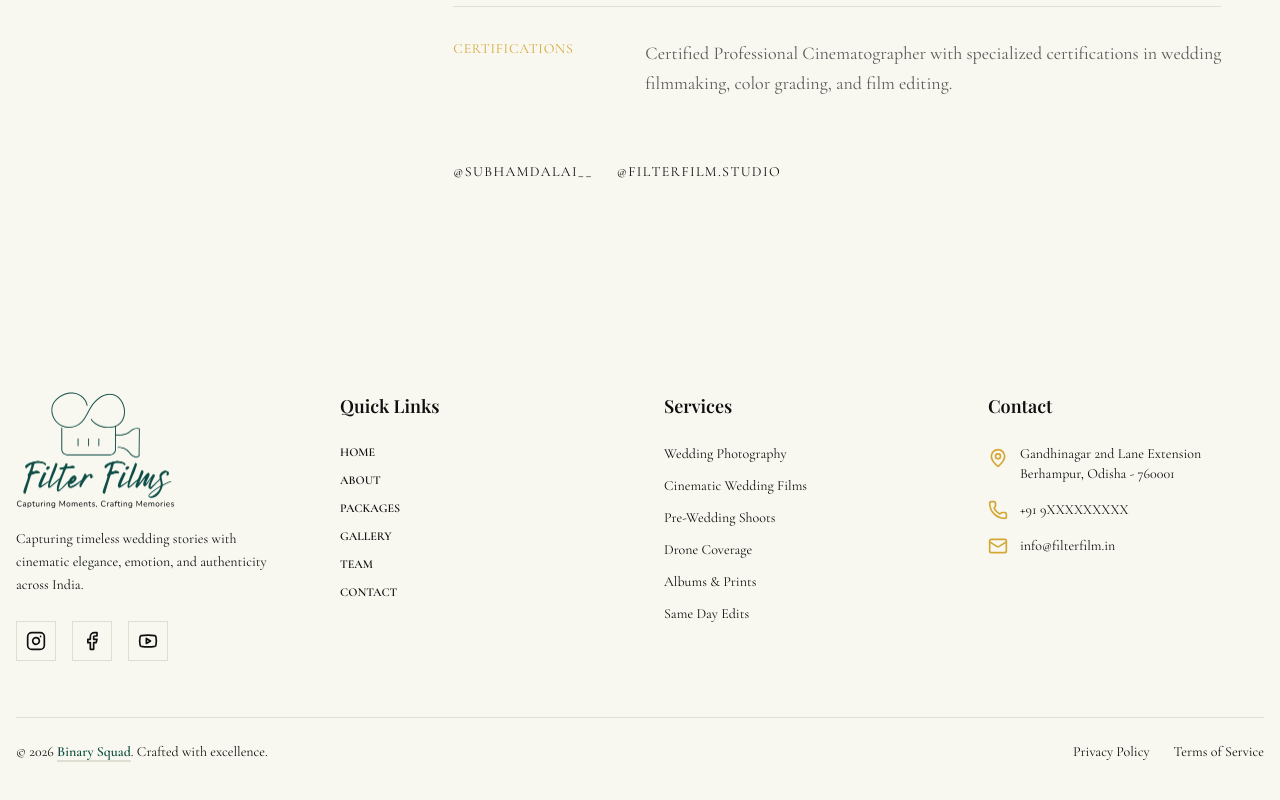
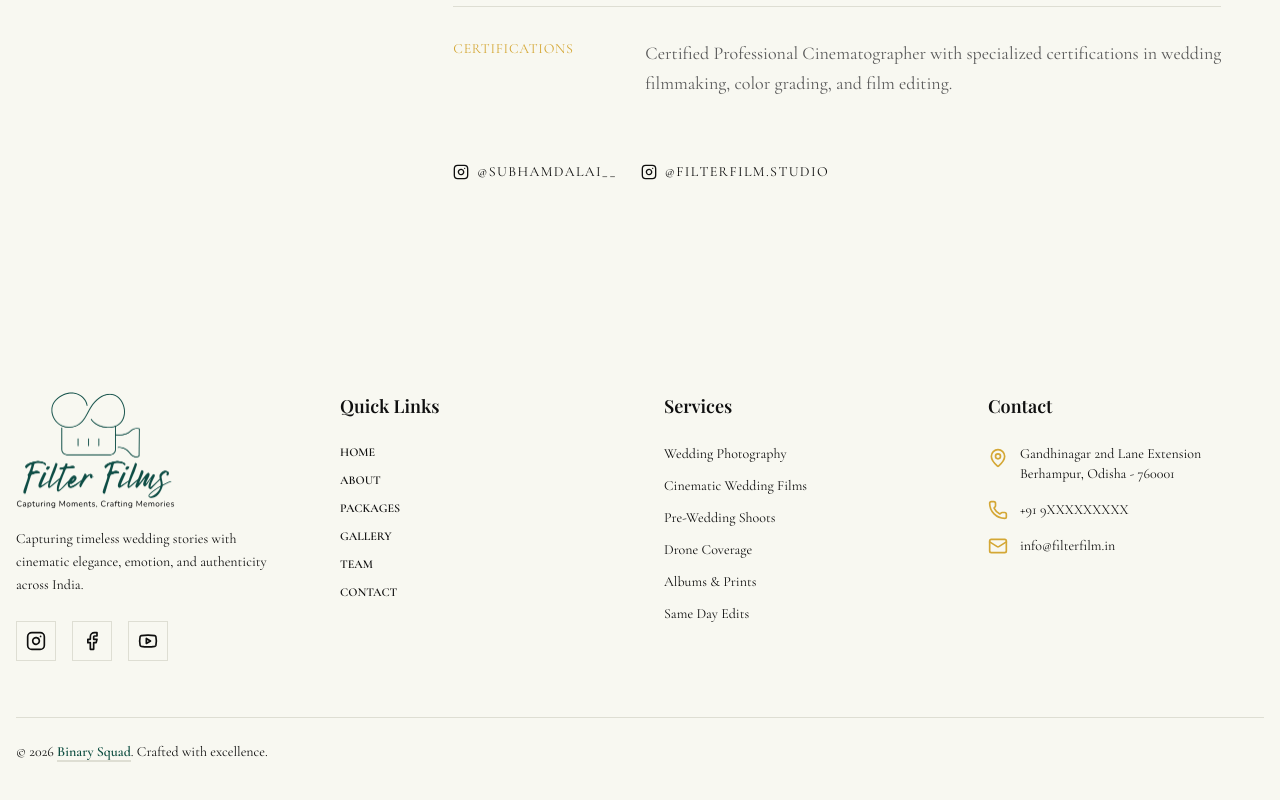
Before and after one commit to binarysquadd/filterfilms, a Next.js app: page /src/public/our-team in a window 1280 px wide. Shown: the part 1077-1877 px from the top of the page. Built offline with nearby package versions, Linux system fonts and the light colour scheme; no server answers; a web font is replaced by a local one.

Commit message:
chore: minor fix logo

```diff
--- a/app/(auth)/layout.tsx
+++ b/app/(auth)/layout.tsx
@@ -34,13 +34,23 @@ export default function AuthLayout({ children }: { children: React.ReactNode })
 
         <div className="relative z-10 flex flex-col items-center justify-center flex-1 text-center">
           <Image
-            src="/logo/white-logo.png"
+            src="/logo/white.png"
             alt="Filter Film Studio Logo"
             width={260}
             height={120}
             priority
-            className="object-contain w-full h-auto mb-8"
+            className="object-contain w-80 h-auto mb-8"
           />
+        </div>
+        <div className="relative z-10 text-center text-ivory text-xl pb-4">
+          &copy; {new Date().getFullYear()} Software Experience Crafted By{' '}
+          <Link
+            href="https://binarysquad.pages.dev/"
+            target="_blank"
+            className="underline text-muted"
+          >
+            Binary Squad
+          </Link>
         </div>
       </div>
 
--- a/app/src/components/common/Footer.tsx
+++ b/app/src/components/common/Footer.tsx
@@ -108,14 +108,14 @@ export default function Footer() {
             </Link>
             . Crafted with excellence.
           </p>
-          <div className="flex gap-6">
+          {/* <div className="flex gap-6">
             <Link href="#" className="hover:text-gold transition-colors">
               Privacy Policy
             </Link>
             <Link href="#" className="hover:text-gold transition-colors">
               Terms of Service
             </Link>
-          </div>
+          </div> */}
         </div>
       </div>
     </footer>
--- a/app/src/public/our-team/page.tsx
+++ b/app/src/public/our-team/page.tsx
@@ -1,7 +1,7 @@
 'use client';
 
 import SectionHeader from '@/app/src/components/common/SectionHeader';
-import { Quote } from 'lucide-react';
+import { Instagram, Quote } from 'lucide-react';
 import Image from 'next/image';
 
 export default function OurTeam() {
@@ -93,8 +93,9 @@ export default function OurTeam() {
                 href={`https://instagram.com/${founder.instagram.replace('@', '')}`}
                 target="_blank"
                 rel="noopener noreferrer"
-                className="text-sm uppercase tracking-widest hover:text-gold transition-colors"
+                className="text-sm uppercase tracking-widest hover:text-gold transition-colors flex items-center justify-center"
               >
+                <Instagram className="inline-block mr-2 w-4 h-4" />
                 {founder.instagram}
               </a>
 
@@ -102,8 +103,9 @@ export default function OurTeam() {
                 href={`https://instagram.com/${founder.studioInstagram.replace('@', '')}`}
                 target="_blank"
                 rel="noopener noreferrer"
-                className="text-sm uppercase tracking-widest hover:text-gold transition-colors"
+                className="text-sm uppercase tracking-widest hover:text-gold transition-colors flex items-center justify-center"
               >
+                <Instagram className="inline-block mr-2 w-4 h-4" />
                 {founder.studioInstagram}
               </a>
             </div>
```
Also changed, not shown: public/logo/white-logo.png (deleted), public/logo/white.png (added).
